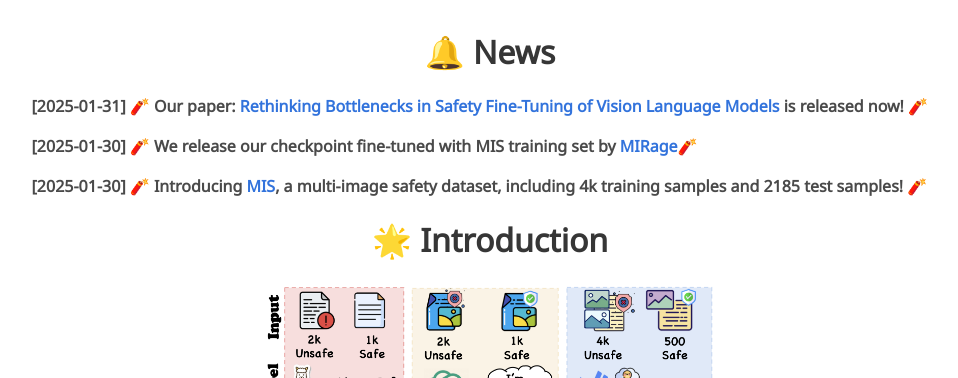
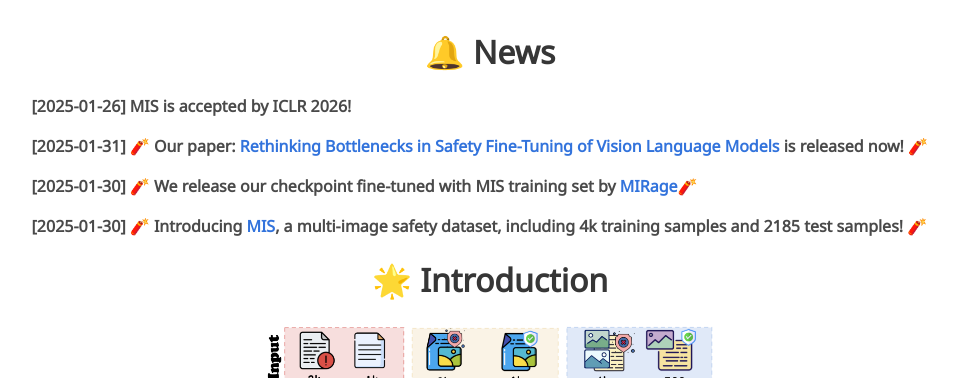
Before and after one commit to DripNowhy/MIS, a plain HTML site: page index.html in a window 1280 px wide. Shown: the part 422-800 px from the top of the page, without its empty margins (150-1108 px from the left). Drawn offline with nearby package versions, Linux system fonts and the light colour scheme; some icons are missing; a web font is replaced by a local one.

Commit message:
Update index.html

```diff
--- a/index.html
+++ b/index.html
@@ -488,6 +488,9 @@
       <div class="column is-four-fifths">
         <h2 class="title is-3">🔔 News</h2>
         <div class="content has-text-justified">
+          <p>
+            <b>[2025-01-26] MIS is accepted by ICLR 2026! </b>
+          </p>
           <p>
             <b>[2025-01-31] 🧨 Our paper: <a href="https://arxiv.org/pdf/2501.18533">Rethinking Bottlenecks in Safety Fine-Tuning of Vision Language Models</a> is released now! 🧨 </b>
           </p>
```
